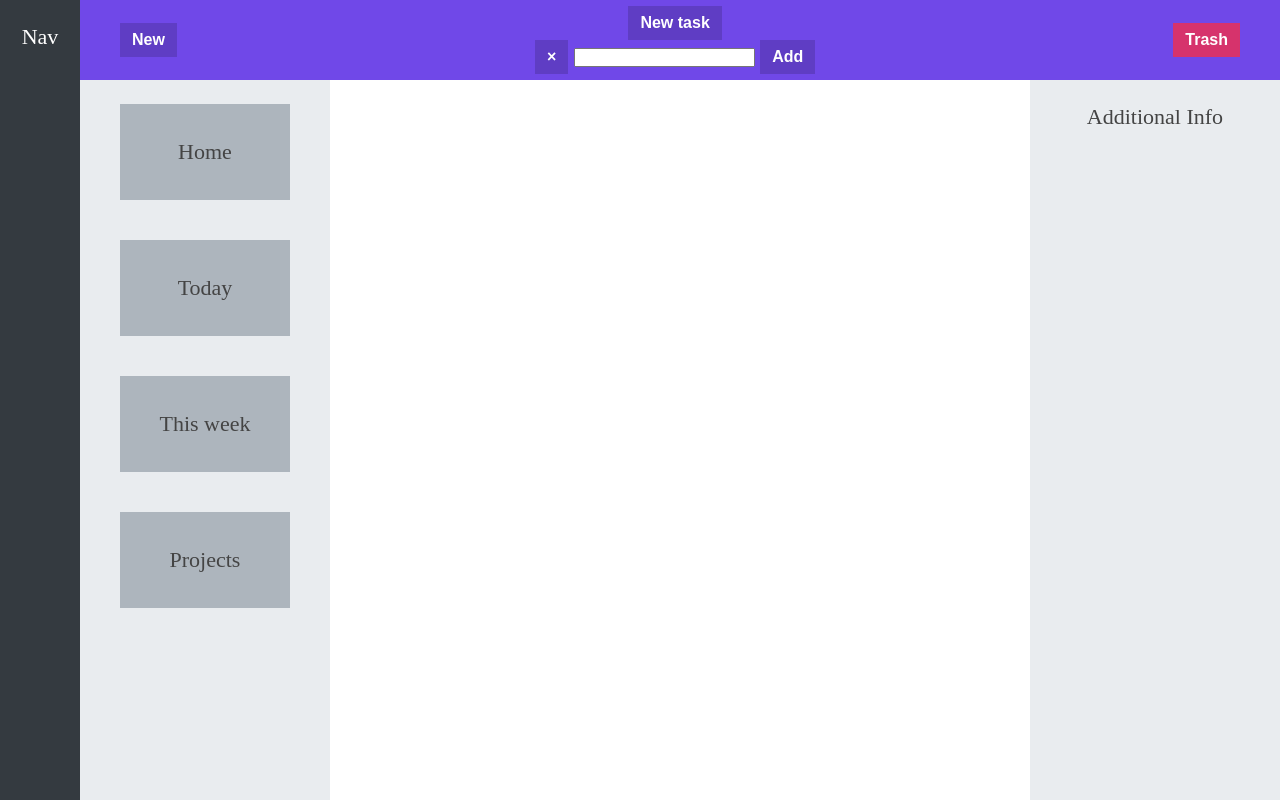
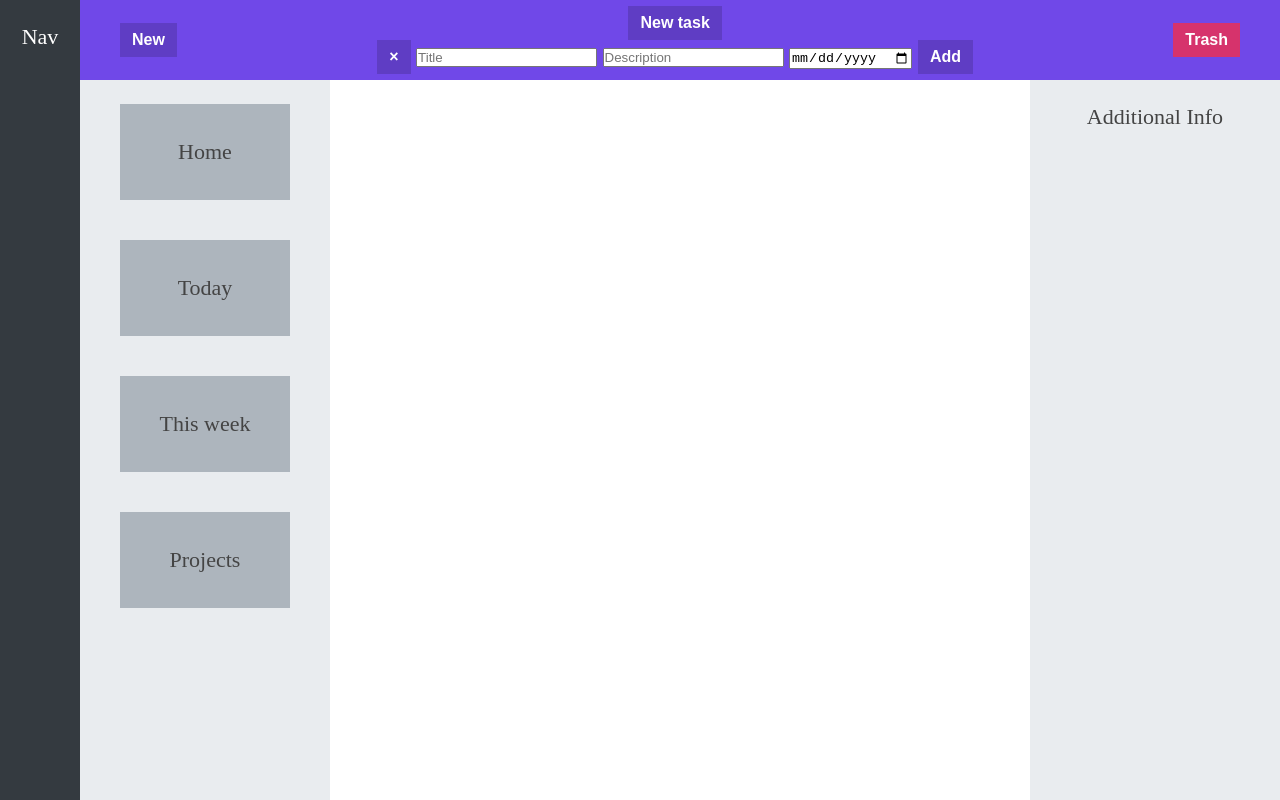
Before and after one commit to talipakcelik/todo-list, a website built with webpack: page src/temp.html in a window 1280 px wide. Built offline with nearby package versions, Linux system fonts and the light colour scheme.

Commit message:
Add description and date input for additional info

```diff
--- a/src/temp.html
+++ b/src/temp.html
@@ -14,7 +14,21 @@
         <button class="show-modal">New task</button>
         <div class="modal hidden">
           <button class="close-modal">&times;</button>
-          <input type="text" name="" id="" class="title-input" />
+          <input
+            type="text"
+            name=""
+            id=""
+            class="title-input"
+            placeholder="Title"
+          />
+          <input
+            type="text"
+            name=""
+            id=""
+            class="description-input"
+            placeholder="Description"
+          />
+          <input type="date" class="date-input" />
           <button class="button-input">Add</button>
         </div>
       </div>
@@ -32,7 +46,11 @@
     <main>
       <div class="task-list"></div>
     </main>
-    <aside>Additional Info</aside>
+    <aside>
+      Additional Info
+      <div class="description-container"></div>
+      <div class="date-container"></div>
+    </aside>
     <div class="overlay hidden"></div>
   </body>
 </html>
```
